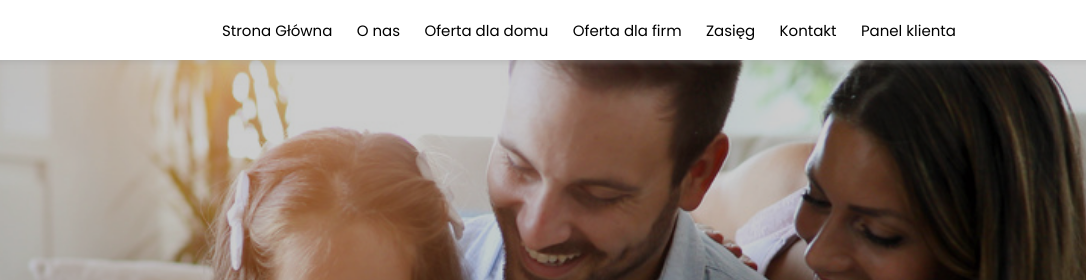
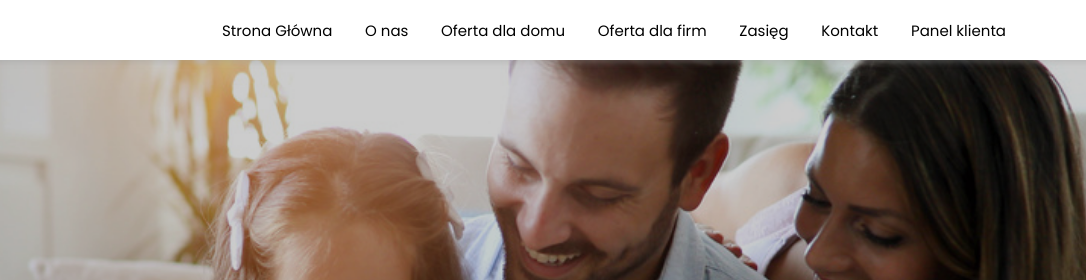
Before and after one commit to Pmejna/internett, a Gatsby site: page / in a window 1280 px wide. Shown: the top 280 px of the page, 194-1280 px from the left. Built offline with nearby package versions, Linux system fonts and the light colour scheme; Gatsby itself is replaced by a stand-in of ours.

Commit message:
refactor navigation to divide logic of horizontal and responsive navigation into separate containers

```diff
--- a/src/assets/animations/gsapAnimations.js
+++ b/src/assets/animations/gsapAnimations.js
@@ -1,13 +1,39 @@
 import gsap from 'gsap';
 
-const fadeInUp = (element) => {
-
+export const staggerReveal = (node1, node2) => {
+    gsap.from([node1, node2], {
+        duration: 0.8,
+        height: 0,
+        transformOrigin: 'right top',
+        skewY: 2,
+        ease: 'power3.inOut',
+        stagger: {
+            amount: 0.1
+        }
+    })
 };
 
-const fadeInLeft = (element) => {
-
+export const fadeInUp = (node1, node2, node3, node4, node5, node6, node7) => {
+    gsap.from([node1, node2, node3, node4, node5, node6, node7], {
+        y: 60,
+        duration: 1,
+        delay: 0.6,
+        opacity: 0,
+        ease: 'power3.inOut',
+        stagger: {
+            amount: 0.6
+        }
+    })
 };
 
-const fadeInRight = (element) => {
-
-}
+export const staggerText = (node1, node2, node3, node4, node5, node6, node7) => {
+    gsap.from([node1, node2, node3, node4, node5, node6, node7], {
+        duration: 0.8,
+        y: 100,
+        delay: 0.1,
+        ease: 'power3.inOut',
+        stagger: {
+            amount: 0.2
+        }
+    })
+};
--- /dev/null
+++ b/src/components/Navigation/NavHorizontal/NavHorizontal.jsx
@@ -0,0 +1,37 @@
+import React from 'react';
+import styled from 'styled-components';
+
+import Hamburger from '../Hamburger/Hamburger';
+import NavList from '../NavList/NavList';
+
+import logoImg from '../../../assets/images/Logo.svg';
+
+const NavHorizontalWrapper = styled.nav`
+    width: 100%;
+    height: 100%;
+    display: flex;
+    flex-direction: row;
+    justify-content: space-between;
+    align-items: center;
+`;
+
+const Logo = styled.img`
+    width: 11rem;
+    height: auto;
+    background-color: transparent;
+    z-index: 100;
+`;
+
+const NavHorizontal = ({state, handleMenuClick, clicked, disabled}) => {
+
+
+    return (
+        <NavHorizontalWrapper>
+            <Logo src={logoImg}/>
+            <NavList state={state} linkClicked={handleMenuClick}/>
+            <Hamburger disabled={disabled} clicked={clicked} text={state.menuName}/>
+        </NavHorizontalWrapper>
+    )
+};
+
+export default NavHorizontal
--- a/src/components/Navigation/NavList/NavList.jsx
+++ b/src/components/Navigation/NavList/NavList.jsx
@@ -1,33 +1,7 @@
 import React, {useEffect, useRef, useState} from 'react';
 import styled from 'styled-components';
-import Link from 'gatsby';
 import NavItem from '../NavItem/NavItem';
-import gsap from 'gsap';
-
-const NavListWrapper = styled.div`
-    flex-basis: 70%;
-    padding-right: 5rem;
-
-
-    @media (max-width: 1200px) {
-        position: fixed;
-        top: 0;
-        left: 0;
-        right: 0;
-        bottom: 0;
-        width: 100vw;
-        height: 100vh;
-        padding: 0;
-        z-index: 98;
-        display: none;
-        /* display: ${({open}) => open ? "block" : "none"}; */
-
-        ul {
-            flex-direction: column;
-        }
-
-    }
-`;
+import {staggerReveal, staggerText, fadeInUp} from '../../../assets/animations/gsapAnimations';
 
 const NavContent = styled.div`
     @media (max-width: 1200px) {
@@ -41,51 +15,19 @@ const NavContent = styled.div`
 `;
 
 const NavUl = styled.ul`
-    display: flex;
-    flex-direction: row;
+    display: ${({responsive}) => responsive ? 'none' : 'flex'};
+    flex-direction: ${({responsive}) => responsive ? 'column' : 'row'};
     justify-content: space-between;
     list-style: none;
+    flex-basis: 70%;
 
     @media (max-width: 1200px) {
-        justify-content: center;
-        align-items: center;
+        display: ${({responsive}) => responsive ? 'flex' : 'none'};
 }
 `;
 
-const NavNav = styled.nav`
-    width: 100%;
-    height: 100%;
+const NavList = ({state, linkClicked, responsive}) => {
 
-    @media (max-width: 1200px) {
-        display: flex;
-        justify-content: center;
-        align-items: center;
-
-        ul {
-            height: 60%;
-        }
-    }
-`;
-
-const NavSecondaryBox = styled.div`
-    @media (max-width: 1200px) {
-    background-color: black;
-    top: 0;
-    bottom: 0;
-    left: 0;
-    right: 0;
-    position: fixed;
-    height: 100%;
-    width: 100%;
-    z-index: 97;
-    }
-`;
-
-const NavList = ({state, linkClicked}) => {
-
-    let menu = useRef(null);
-    let revealMenu = useRef(null);
-    let revealMenuBg = useRef(null);
     let line1 = useRef(null);
     let line2 = useRef(null);
     let line3 = useRef(null);
@@ -93,92 +35,16 @@ const NavList = ({state, linkClicked}) => {
     let line5 = useRef(null);
     let line6 = useRef(null);
     let line7 = useRef(null);
-    const size = useWindowSize();
 
     useEffect(() => {
-        if(state.clicked === false) {
-            //close our menu
-            gsap.to([revealMenu, revealMenuBg], {
-                duration: 0.8,
-                height: 0,
-                ease: "power3.inOut",
-                stagger: {
-                    amount: 0.07
-                }
-            });
-            gsap.to(menu, {
-                duration: 0.8,
-                css: {display: "none"}
-            } )
-        }
-        else if (
-            state.clicked === true ||
-            (state.clicked === true && state.initial === null)
-        ) {
-            // open menu
-            gsap.to(menu, {
-                duration: 0,
-                css: {display: "block"}
-            } );
-            gsap.to([revealMenuBg, revealMenu], {
-                duration: 0,
-                opacity: 1,
-                height: "100%",
-            });
-            staggerReveal(revealMenuBg, revealMenu);
-            // staggerText(line1, line2);
+        if(state.clicked) {
             fadeInUp(line1, line2, line3, line4, line5, line6, line7)
         }
     }, [state]
     );
 
-    useEffect(() => {
-
-    }, [])
-
-    const staggerReveal = (node1, node2) => {
-        gsap.from([node1, node2], {
-            duration: 0.8,
-            height: 0,
-            transformOrigin: 'right top',
-            skewY: 2,
-            ease: 'power3.inOut',
-            stagger: {
-                amount: 0.1
-            }
-        })
-    };
-
-    const fadeInUp = (node1, node2, node3, node4, node5, node6, node7) => {
-        gsap.from([node1, node2, node3, node4, node5, node6, node7], {
-            y: 60,
-            duration: 1,
-            delay: 0.6,
-            opacity: 0,
-            ease: 'power3.inOut',
-            stagger: {
-                amount: 0.6
-            }
-        })
-    };
-
-    const staggerText = (node1, node2, node3, node4, node5, node6, node7) => {
-        gsap.from([node1, node2, node3, node4, node5, node6, node7], {
-            duration: 0.8,
-            y: 100,
-            delay: 0.1,
-            ease: 'power3.inOut',
-            stagger: {
-                amount: 0.2
-            }
-        })
-    };
-
     return (
-        <NavListWrapper open={state.clicked} ref={el => (menu = el)}>
-            <NavContent ref={el => (revealMenu = el)}>
-                <NavNav>
-                    <NavUl>
+                    <NavUl responsive={responsive}>
                         <NavItem path="/"
                             text="Strona Główna"
                             linkClicked={linkClicked}
@@ -211,46 +77,12 @@ const NavList = ({state, linkClicked}) => {
                              />
                         <NavItem path="/panelklienta"
                              text="Panel klienta"
+
                              linkClicked={linkClicked}
                              ref={el7 => (line7 = el7)}
                              />
                     </NavUl>
-                </NavNav>
-            </NavContent>
-            <NavSecondaryBox ref={el => (revealMenuBg = el)}/>
-        </NavListWrapper>
     )
 };
 
-function useWindowSize() {
-    // Initialize state with undefined width/height so server and client renders match
-    // Learn more here: https://joshwcomeau.com/react/the-perils-of-rehydration/
-    const [windowSize, setWindowSize] = useState({
-      width: undefined,
-      height: undefined,
-    });
-
-    useEffect(() => {
-      // Handler to call on window resize
-      function handleResize() {
-        // Set window width/height to state
-        setWindowSize({
-          width: window.innerWidth,
-          height: window.innerHeight,
-        });
-      }
-
-      // Add event listener
-      window.addEventListener("resize", handleResize);
-
-      // Call handler right away so state gets updated with initial window size
-      handleResize();
-
-      // Remove event listener on cleanup
-      return () => window.removeEventListener("resize", handleResize);
-    }, []); // Empty array ensures that effect is only run on mount
-
-    return windowSize;
-  };
-
 export default NavList
--- /dev/null
+++ b/src/components/Navigation/NavResponsive/NavResponsive.jsx
@@ -0,0 +1,90 @@
+import React, {useRef, useEffect} from 'react';
+import styled from 'styled-components';
+import gsap from 'gsap';
+import {staggerReveal, staggerText, fadeInUp} from '../../../assets/animations/gsapAnimations';
+
+import NavList from '../NavList/NavList';
+
+const NavResponsiveWrapper = styled.nav`
+    display: none;
+`;
+
+const NavContent = styled.div`
+    background-color: var(--main-red);
+    z-index: 97;
+    width: 100%;
+    height: 100%;
+    position: fixed;
+    top: 0;
+    left: 0;
+    overflow: hidden;
+`;
+
+const NavBackground = styled.div`
+    @media (max-width: 1200px) {
+    background-color: #000;
+    top: 0;
+    bottom: 0;
+    left: 0;
+    right: 0;
+    position: fixed;
+    height: 100%;
+    width: 100%;
+    z-index: 96;
+    }
+`;
+
+const NavResponsive = ({state, linkClicked}) => {
+
+    let menu = useRef(null);
+    let revealMenu = useRef(null);
+    let revealMenuBg = useRef(null);
+    let navListMenu = useRef(null);
+
+    useEffect(() => {
+        if(state.clicked === false) {
+            //close our menu
+            gsap.to([revealMenu, revealMenuBg], {
+                duration: 0.8,
+                height: 0,
+                ease: "power3.inOut",
+                stagger: {
+                    amount: 0.07
+                }
+            });
+            gsap.to(menu, {
+                duration: 0.8,
+                css: {display: "none"}
+            } )
+        }
+        else if (
+            state.clicked === true ||
+            (state.clicked === true && state.initial === null)
+        ) {
+            // open menu
+            gsap.to(menu, {
+                duration: 0,
+                css: {display: "block"}
+            } );
+            gsap.to([revealMenuBg, revealMenu], {
+                duration: 0,
+                opacity: 1,
+                height: "100%",
+            });
+            staggerReveal(revealMenuBg, revealMenu);
+        }
+    }, [state]
+    );
+
+    return (
+        <NavResponsiveWrapper open={state.clicked} ref={el => (menu = el)}>
+            <NavContent ref={el => (revealMenu = el)}>
+                <NavList responsive state={state} ref={el => (navListMenu = el)} linkClicked={linkClicked}/>
+            </NavContent >
+            <NavBackground ref={el => (revealMenuBg = el)}></NavBackground>
+        </NavResponsiveWrapper>
+
+    )
+};
+
+export default NavResponsive;
--- a/src/components/Navigation/Navigation.jsx
+++ b/src/components/Navigation/Navigation.jsx
@@ -1,10 +1,8 @@
 import React, {useEffect, useState, useRef} from 'react';
 import styled from 'styled-components';
 
-import Hamburger from './Hamburger/Hamburger';
-import NavList from './NavList/NavList';
-
-import logoImg from '../../assets/images/Logo.svg';
+import NavHorizontal from './NavHorizontal/NavHorizontal';
+import NavResponsive from './NavResponsive/NavResponsive';
 
 const NavigationWrapper = styled.header`
     position: fixed;
@@ -27,15 +25,6 @@ const NavigationWrapper = styled.header`
         /* background-color: transparent; */
     }
 `;
-
-const Logo = styled.img`
-    width: 11rem;
-    height: auto;
-    background-color: transparent;
-    z-index: 99;
-`;
-
-
 
 const Navigation = () => {
 
@@ -96,9 +85,9 @@ const Navigation = () => {
     return (
 
             <NavigationWrapper>
-                <Logo src={logoImg}/>
-                <NavList state={state} linkClicked={handleMenuClick}/>
-                <Hamburger disabled={disabled} clicked={handleMenu} text={state.menuName}/>
+                <NavHorizontal state={state} disabled={disabled} clicked={handleMenu}/>
+                <NavResponsive responsive state={state} linkClicked={handleMenuClick}/>
+
             </NavigationWrapper>
     )
 };
```
